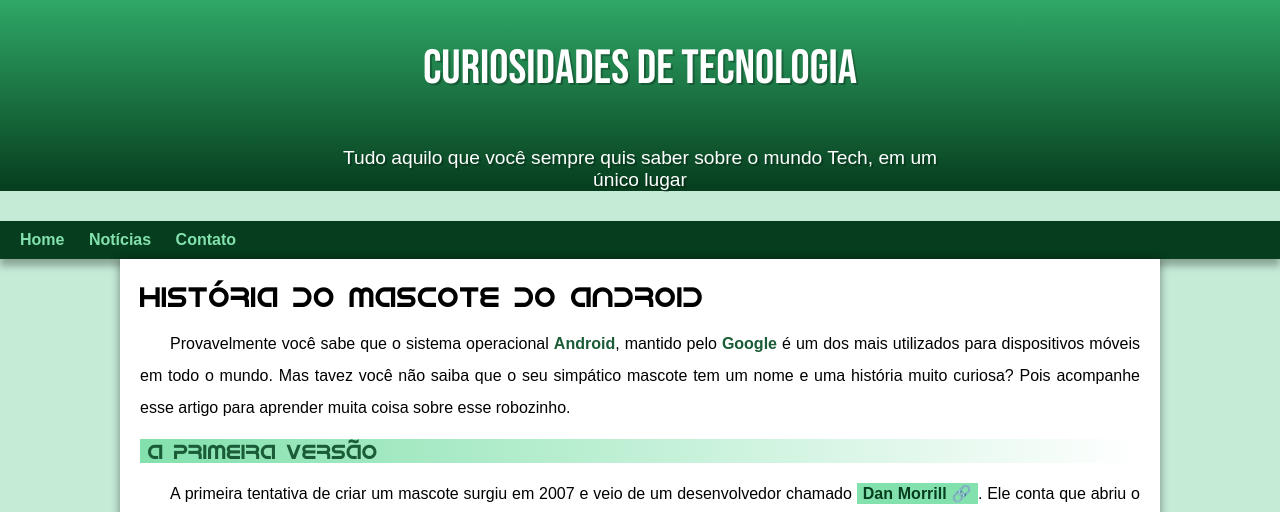
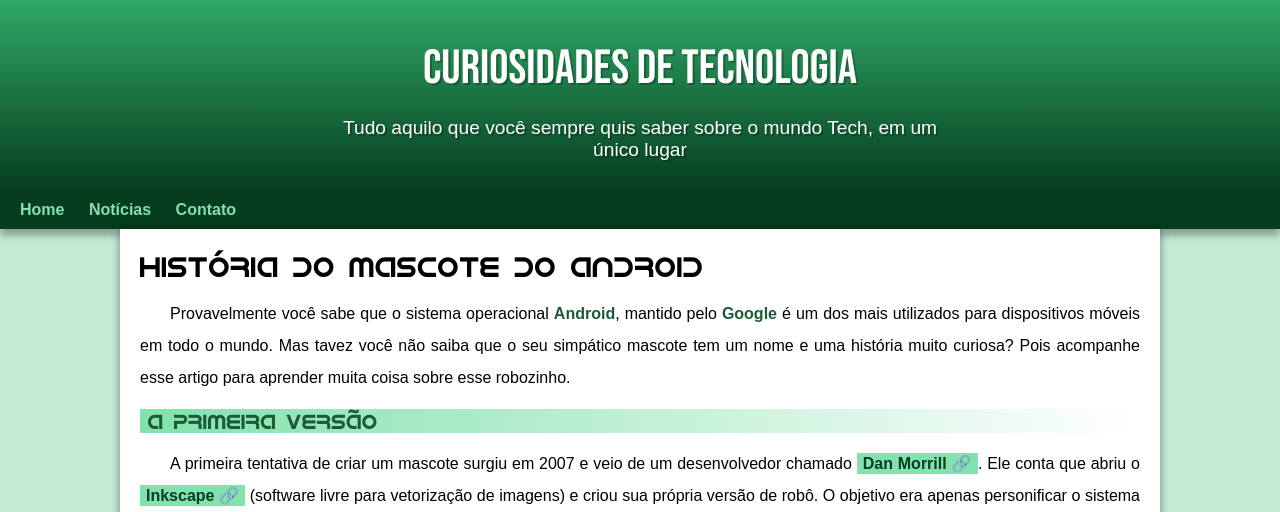
Before and after one commit to DanielHonrio8462/Projeto-android, a plain HTML site: page index.html in a window 1280 px wide. Shown: the top 512 px of the page. Drawn offline with Linux system fonts and the light colour scheme.

Commit message:
Corrigindo erro

```diff
--- a/estilo/style.css
+++ b/estilo/style.css
@@ -47,7 +47,7 @@ header > h1 {
     font-family: var(--fonte-destaque);
     font-size: 3em;
     font-weight: normal;
-    padding-bottom: 50px;
+    margin-bottom: 20px;
     text-shadow: 2px 2px 0px rgba(0, 0, 0, 0.252);
 }
 
@@ -59,7 +59,7 @@ header > p {
     padding-right: 10px;
     padding-left: 10px;
     margin: auto;
-    margin-bottom: 30px;
+    padding-bottom: 30px;
     text-shadow: 2px 2px 0px rgba(0, 0, 0, 0.252);
 }
 
```
